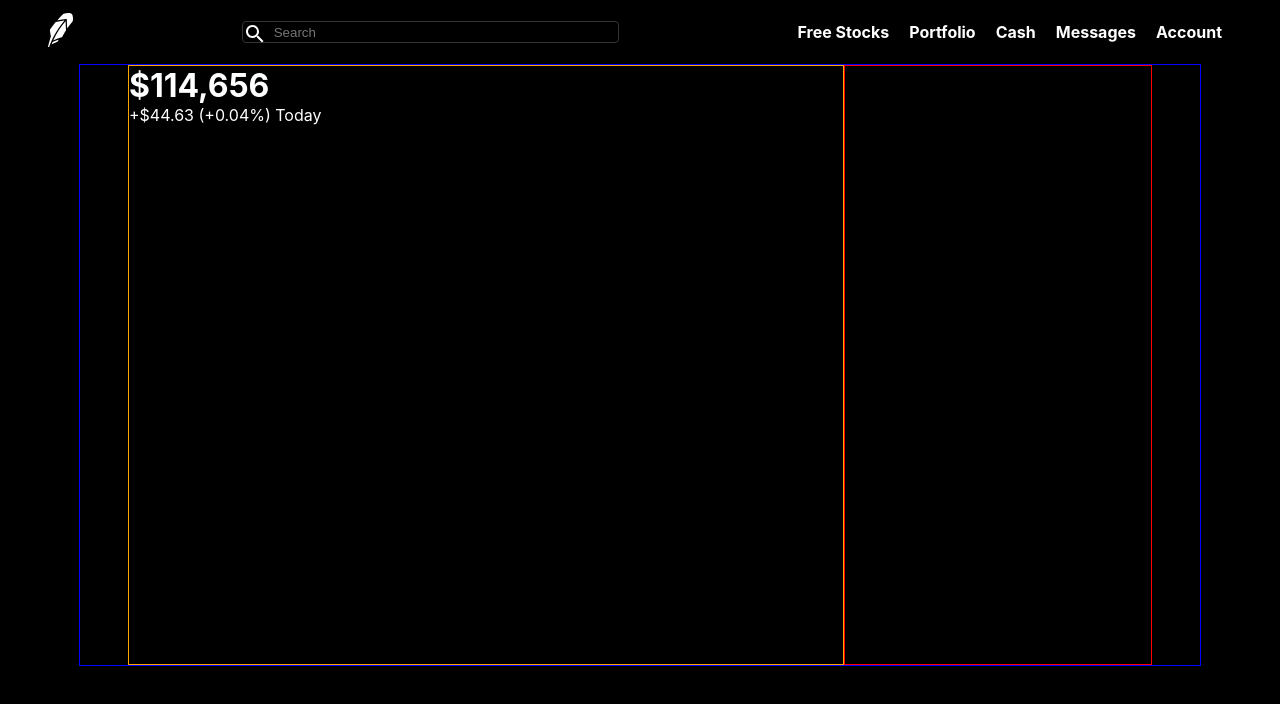
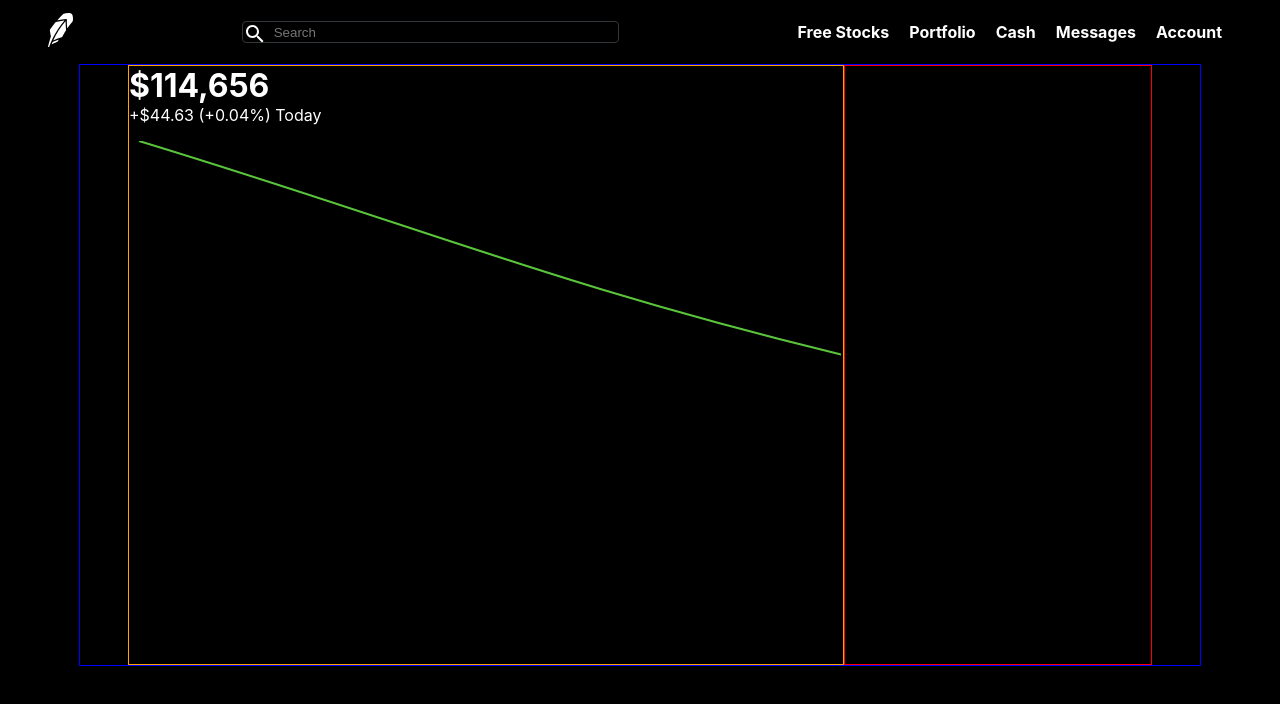
Before and after one commit to zakirangwala/Robinhood-Clone, a React (Create React App) app: page / in a window 1280 px wide. Shown: the top 704 px of the page. Built offline with nearby package versions, Linux system fonts and the light colour scheme.

Commit message:
generate line graph

```diff
--- a/src/LineGraph.js
+++ b/src/LineGraph.js
@@ -1,11 +1,65 @@
-import React from 'react'
+import React, { useState, useEffect } from "react";
+import { Line } from "react-chartjs-2";
 
 function LineGraph() {
-    return (
-        <div>
+  const [graphData, setGraphData] = useState([]);
+  const data = [
+    {
+      x: 10,
+      y: 20,
+    },
+    {
+      x: 15,
+      y: 10,
+    },
+    {
+      x: 12,
+      y: 4,
+    },
+  ];
 
-        </div>
-    )
+
+  return (
+    <div>
+      <Line
+        data={{
+          datasets: [
+            {
+              type: "line",
+              data: data,
+              backgroundColor: "black",
+              borderColor: "#5AC53B",
+              borderWidth: 2,
+              pointBorderColor: "rgba(0,0,0,0)",
+              pointBackgroundColor: "rgba(0,0,0,0)",
+              pointHoverBackgroundColor: "#5AC53B",
+              pointHoverBorderColor: "#000000",
+              pointHoverBorderWidth: 4,
+              pointHoverRadius: 6,
+            },
+          ],
+        }}
+        options={{
+          legend: {
+            display: false,
+          },
+          tooltips: {
+            mode: "index",
+            intersect: false,
+          },
+          scales: {
+            yAxes: [
+              {
+                ticks: {
+                  display: false,
+                },
+              },
+            ],
+          },
+        }}
+      />
+    </div>
+  );
 }
 
-export default LineGraph
+export default LineGraph;
```
